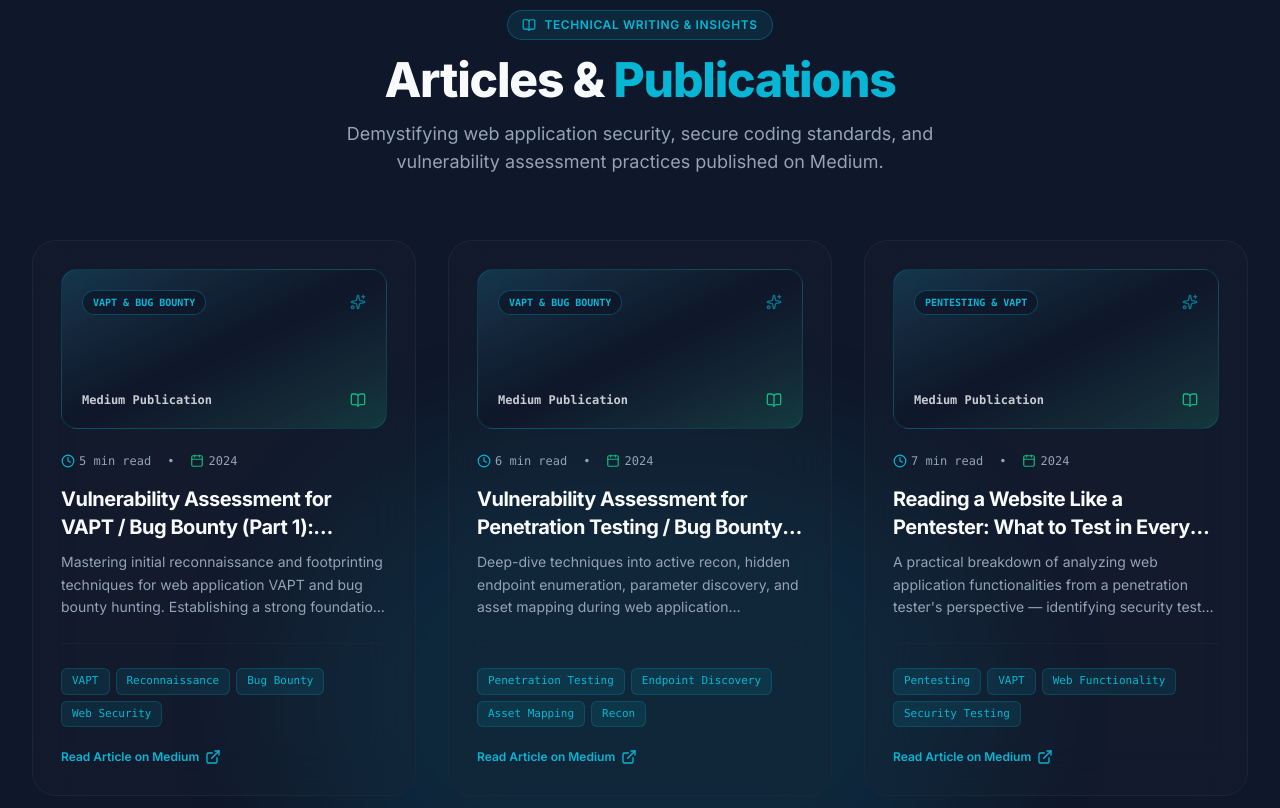
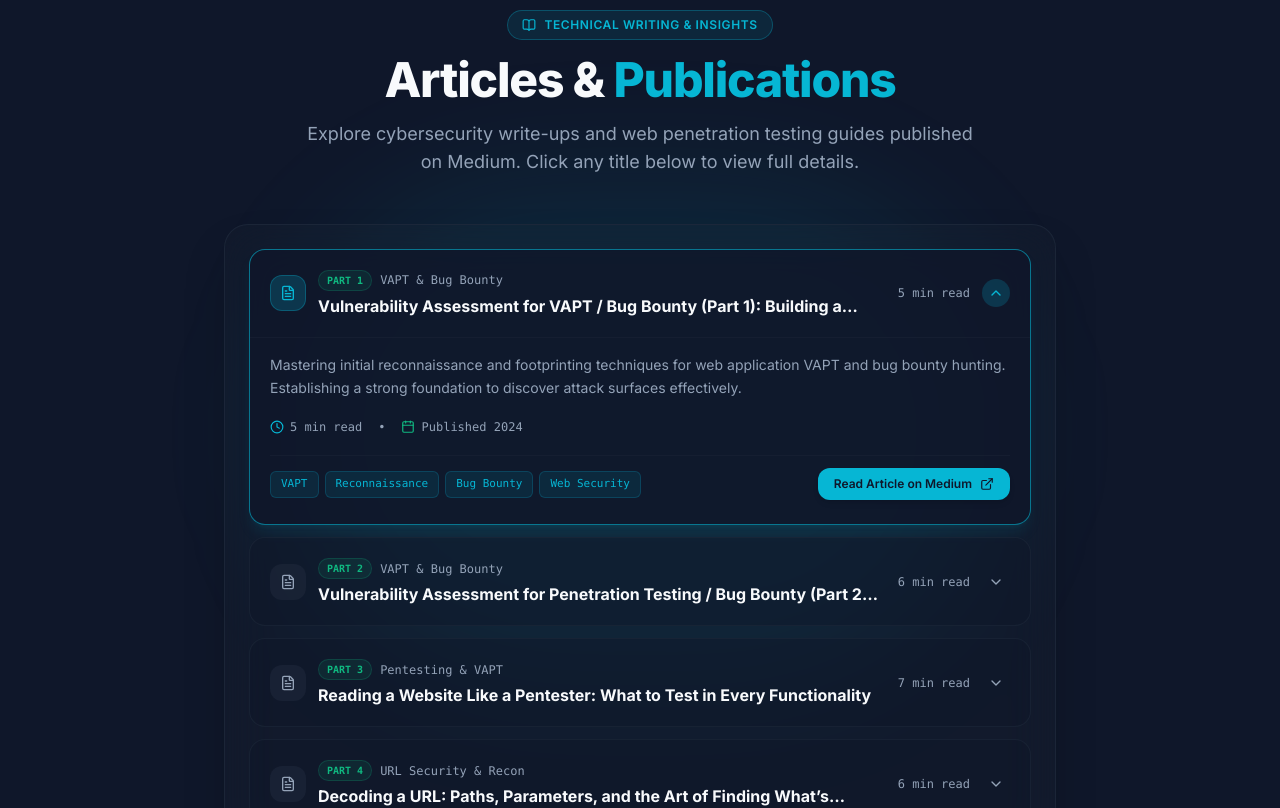
Before and after one commit to ShrutiiiShinde/secure-dev-portfolio, a Next.js app: page / in a window 1280 px wide. Shown: the part 8140-8948 px from the top of the page. Built offline with nearby package versions, Linux system fonts and the light colour scheme.

Commit message:
convert writing section into compact interactive accordion container

```diff
--- a/components/sections/WritingSection.tsx
+++ b/components/sections/WritingSection.tsx
@@ -1,10 +1,18 @@
 "use client";
 
-import { motion } from "framer-motion";
+import { useState } from "react";
+import { motion, AnimatePresence } from "framer-motion";
 import { articlesData } from "@/lib/articlesData";
-import { BookOpen, ExternalLink, Clock, Calendar, Sparkles } from "lucide-react";
+import { BookOpen, ExternalLink, Clock, Calendar, ChevronDown, Sparkles, FileText } from "lucide-react";
 
 export default function WritingSection() {
+  // Store currently expanded article ID (defaults to first article)
+  const [expandedId, setExpandedId] = useState<string>(articlesData[0]?.id || "art-1");
+
+  const toggleArticle = (id: string) => {
+    setExpandedId((prev) => (prev === id ? "" : id));
+  };
+
   return (
     <section
       id="writing"
@@ -13,7 +21,7 @@ export default function WritingSection() {
       {/* Background Glow */}
       <div className="absolute top-1/2 left-1/2 -translate-x-1/2 -translate-y-1/2 w-[700px] h-[500px] bg-primary/10 rounded-full blur-3xl pointer-events-none" />
 
-      <div className="max-w-7xl mx-auto px-4 sm:px-6 lg:px-8 relative z-10 space-y-16">
+      <div className="max-w-4xl mx-auto px-4 sm:px-6 lg:px-8 relative z-10 space-y-12">
         {/* Section Header */}
         <motion.div
           initial={{ opacity: 0, y: 20 }}
@@ -30,68 +38,108 @@ export default function WritingSection() {
             Articles & <span className="text-primary">Publications</span>
           </h2>
           <p className="text-muted-foreground text-base sm:text-lg max-w-2xl mx-auto">
-            Demystifying web application security, secure coding standards, and vulnerability assessment practices published on Medium.
+            Explore cybersecurity write-ups and web penetration testing guides published on Medium. Click any title below to view full details.
           </p>
         </motion.div>
 
-        {/* Responsive Grid of Article Cards */}
-        <div className="grid grid-cols-1 md:grid-cols-2 lg:grid-cols-3 gap-8">
-          {articlesData.map((article, idx) => (
+        {/* 📦 SINGLE COMPACT ACCORDION BLOCK */}
         <motion.div
-              key={article.id}
           initial={{ opacity: 0, y: 30 }}
           whileInView={{ opacity: 1, y: 0 }}
           viewport={{ once: true, margin: "-80px" }}
-              transition={{ duration: 0.5, delay: idx * 0.15 }}
+          transition={{ duration: 0.5 }}
+          className="rounded-3xl border border-muted/80 bg-muted/20 backdrop-blur-xl p-4 sm:p-6 shadow-2xl space-y-3"
         >
-              <div className="group h-full flex flex-col justify-between rounded-3xl border border-muted/80 bg-muted/20 backdrop-blur-xl p-7 transition-all duration-300 hover:-translate-y-2 hover:border-primary/60 hover:shadow-2xl hover:shadow-primary/20 relative overflow-hidden">
-                {/* Visual Cover Banner Placeholder */}
-                <div className="w-full h-40 rounded-2xl bg-gradient-to-br from-primary/20 via-background to-secondary/20 border border-primary/20 p-5 flex flex-col justify-between mb-6 relative overflow-hidden group-hover:border-primary/50 transition-colors">
-                  <div className="flex items-center justify-between z-10">
-                    <span className="px-2.5 py-1 rounded-full bg-background/80 border border-primary/30 text-primary font-mono text-[10px] font-bold uppercase">
+          {articlesData.map((article, idx) => {
+            const isExpanded = expandedId === article.id;
+
+            return (
+              <div
+                key={article.id}
+                className={`rounded-2xl border transition-all duration-300 overflow-hidden ${
+                  isExpanded
+                    ? "border-primary/60 bg-background/80 shadow-lg shadow-primary/10"
+                    : "border-muted/60 bg-background/40 hover:border-primary/40 hover:bg-background/60"
+                }`}
+              >
+                {/* Article Header (Title + Toggle Button) */}
+                <button
+                  type="button"
+                  onClick={() => toggleArticle(article.id)}
+                  className="w-full p-4 sm:p-5 flex items-center justify-between text-left gap-4 focus:outline-none focus:ring-2 focus:ring-primary/40 rounded-2xl"
+                  aria-expanded={isExpanded}
+                >
+                  <div className="flex items-center gap-3 min-w-0">
+                    <div
+                      className={`w-9 h-9 rounded-xl flex items-center justify-center shrink-0 transition-colors ${
+                        isExpanded
+                          ? "bg-primary/20 text-primary border border-primary/30"
+                          : "bg-muted/60 text-muted-foreground"
+                      }`}
+                    >
+                      <FileText className="w-4 h-4" />
+                    </div>
+
+                    <div>
+                      <div className="flex items-center gap-2 mb-1">
+                        <span className="text-[10px] font-mono font-bold text-secondary uppercase px-2 py-0.5 rounded-full bg-secondary/10 border border-secondary/20">
+                          Part {idx + 1}
+                        </span>
+                        <span className="text-xs font-mono text-muted-foreground hidden sm:inline-block">
                           {article.category}
                         </span>
-                    <Sparkles className="w-4 h-4 text-primary opacity-60 group-hover:scale-125 transition-transform" />
                       </div>
-                  <div className="z-10 font-mono text-xs font-bold text-foreground/80 flex items-center justify-between">
-                    <span>Medium Publication</span>
-                    <BookOpen className="w-4 h-4 text-secondary" />
+                      <h3 className="text-sm sm:text-base font-bold text-foreground hover:text-primary transition-colors leading-snug line-clamp-1">
+                        {article.title}
+                      </h3>
                     </div>
                   </div>
 
-                <div className="space-y-4">
-                  {/* Article Metadata (Read Time & Date) */}
-                  <div className="flex items-center space-x-4 text-xs font-mono text-muted-foreground">
-                    <span className="flex items-center gap-1">
+                  <div className="flex items-center gap-3 shrink-0">
+                    <span className="text-xs font-mono text-muted-foreground hidden md:inline-block">
+                      {article.readTime}
+                    </span>
+                    <div
+                      className={`w-7 h-7 rounded-full flex items-center justify-center transition-transform duration-300 ${
+                        isExpanded ? "rotate-180 bg-primary/20 text-primary" : "text-muted-foreground"
+                      }`}
+                    >
+                      <ChevronDown className="w-4 h-4" />
+                    </div>
+                  </div>
+                </button>
+
+                {/* Expanded Article Body View */}
+                <AnimatePresence initial={false}>
+                  {isExpanded && (
+                    <motion.div
+                      initial={{ height: 0, opacity: 0 }}
+                      animate={{ height: "auto", opacity: 1 }}
+                      exit={{ height: 0, opacity: 0 }}
+                      transition={{ duration: 0.3, ease: "easeInOut" }}
+                      className="overflow-hidden"
+                    >
+                      <div className="px-5 pb-6 pt-2 space-y-5 border-t border-muted/40">
+                        {/* Summary */}
+                        <p className="text-sm text-muted-foreground leading-relaxed pt-2">
+                          {article.summary}
+                        </p>
+
+                        {/* Metadata row */}
+                        <div className="flex flex-wrap items-center gap-4 text-xs font-mono text-muted-foreground">
+                          <span className="flex items-center gap-1.5">
                             <Clock className="w-3.5 h-3.5 text-primary" />
                             {article.readTime}
                           </span>
                           <span>•</span>
-                    <span className="flex items-center gap-1">
+                          <span className="flex items-center gap-1.5">
                             <Calendar className="w-3.5 h-3.5 text-secondary" />
-                      {article.date}
+                            Published {article.date}
                           </span>
                         </div>
 
-                  {/* Title & Short Summary */}
-                  <div>
-                    <h3 className="text-xl font-bold text-foreground group-hover:text-primary transition-colors tracking-tight line-clamp-2">
-                      <a
-                        href={article.mediumUrl}
-                        target="_blank"
-                        rel="noopener noreferrer"
-                      >
-                        {article.title}
-                      </a>
-                    </h3>
-                    <p className="text-sm text-muted-foreground mt-2.5 leading-relaxed line-clamp-3">
-                      {article.summary}
-                    </p>
-                  </div>
-                </div>
-
-                {/* Bottom Section: Tags & Read Article Button */}
-                <div className="pt-6 space-y-4 border-t border-muted/50 mt-6">
+                        {/* Tags & Action Link */}
+                        <div className="flex flex-col sm:flex-row sm:items-center justify-between gap-4 pt-3 border-t border-muted/40">
                           <div className="flex flex-wrap gap-1.5">
                             {article.tags.map((tag) => (
                               <span
@@ -107,16 +155,20 @@ export default function WritingSection() {
                             href={article.mediumUrl}
                             target="_blank"
                             rel="noopener noreferrer"
-                    className="inline-flex items-center text-xs font-semibold text-primary group-hover:text-foreground transition-colors pt-1"
+                            className="inline-flex items-center justify-center gap-2 px-4 py-2 rounded-xl bg-primary text-primary-foreground font-semibold text-xs hover:bg-primary/90 transition-all shadow-md shrink-0"
                           >
                             <span>Read Article on Medium</span>
-                    <ExternalLink className="w-4 h-4 ml-1.5 group-hover:translate-x-0.5 group-hover:-translate-y-0.5 transition-transform" />
+                            <ExternalLink className="w-3.5 h-3.5" />
                           </a>
                         </div>
                       </div>
                     </motion.div>
-          ))}
+                  )}
+                </AnimatePresence>
               </div>
+            );
+          })}
+        </motion.div>
       </div>
     </section>
   );
```
Lines whose indentation alone changed are shown as unchanged.
